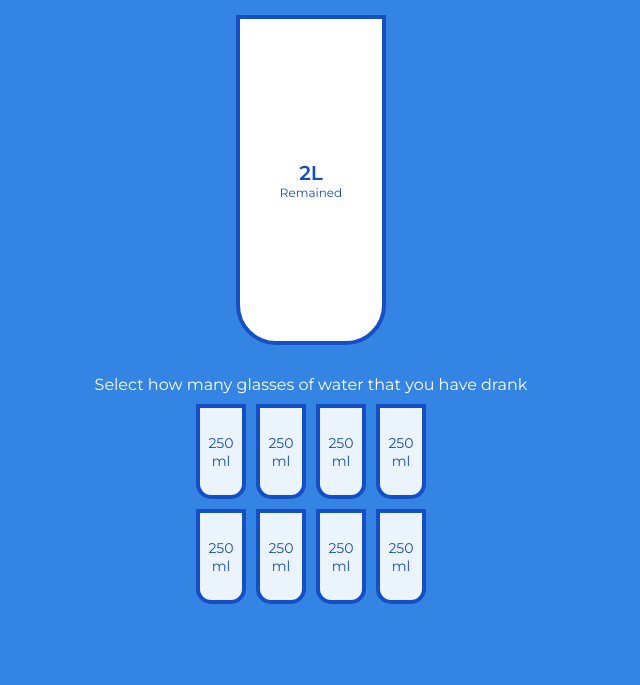
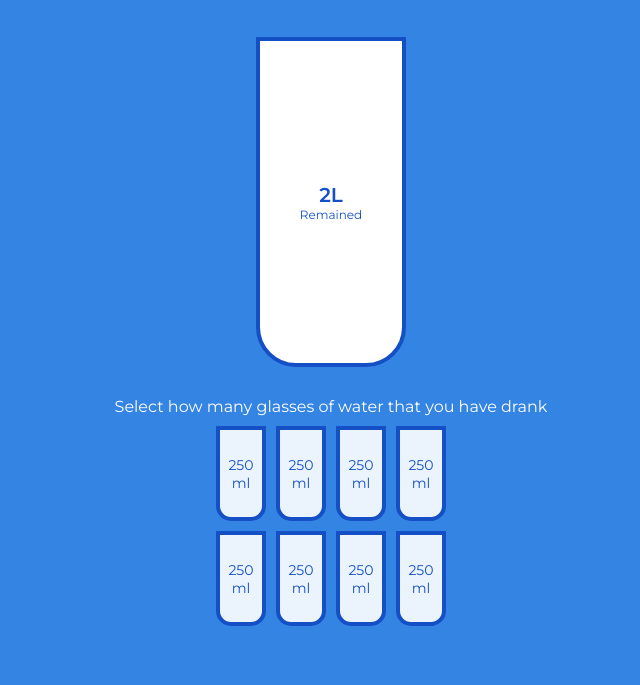
Before and after one commit to CurtisKil/drink-yo-water, a plain HTML site: page index.html in a window 1280 px wide. Shown: the part 115-800 px from the top of the page, without its empty margins (329-969 px from the left). Drawn offline with Linux system fonts and the light colour scheme.

Commit message:
Added MarginTop to Body

```diff
--- a/style.css
+++ b/style.css
@@ -16,7 +16,7 @@ body {
   display: flex;
   flex-direction: column;
   align-items: center;
-  margin-bottom: 40px;
+  margin: 30px 0 0 40px;
 }
 
 h1 {
```
